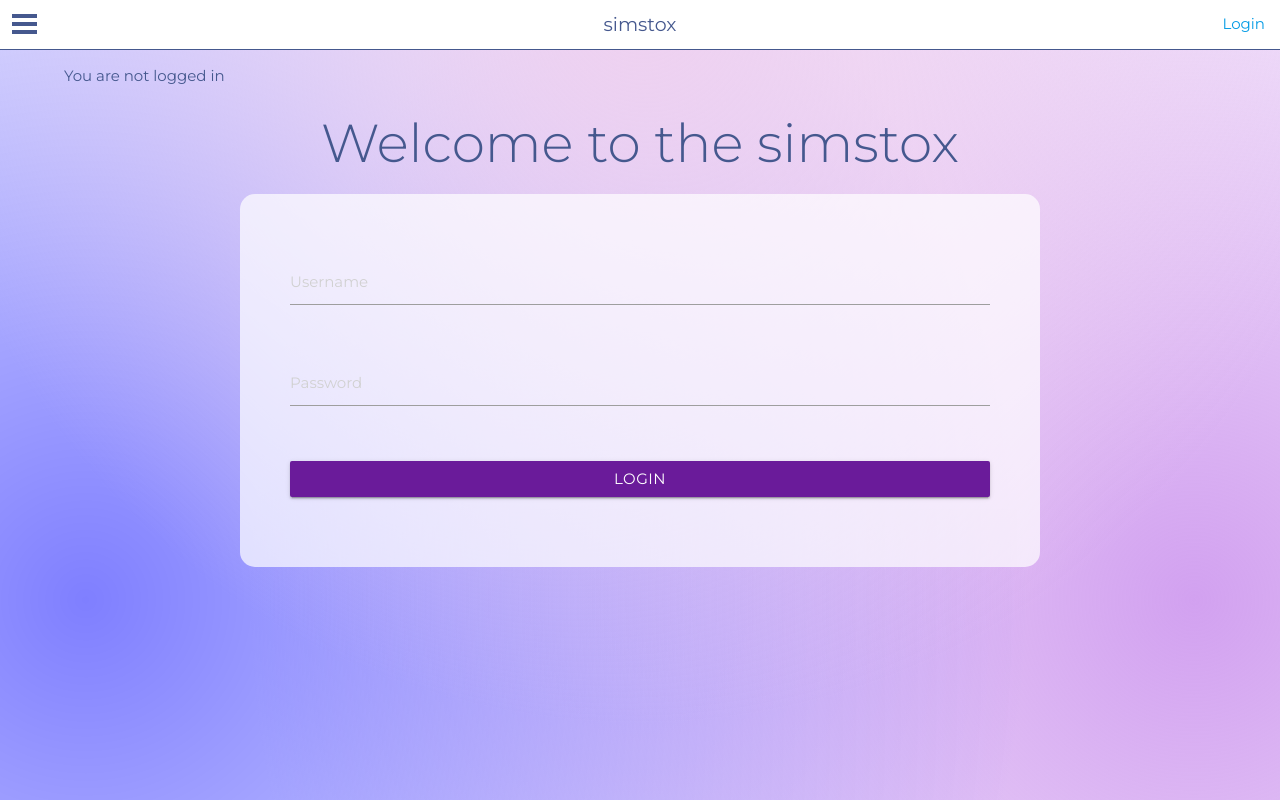
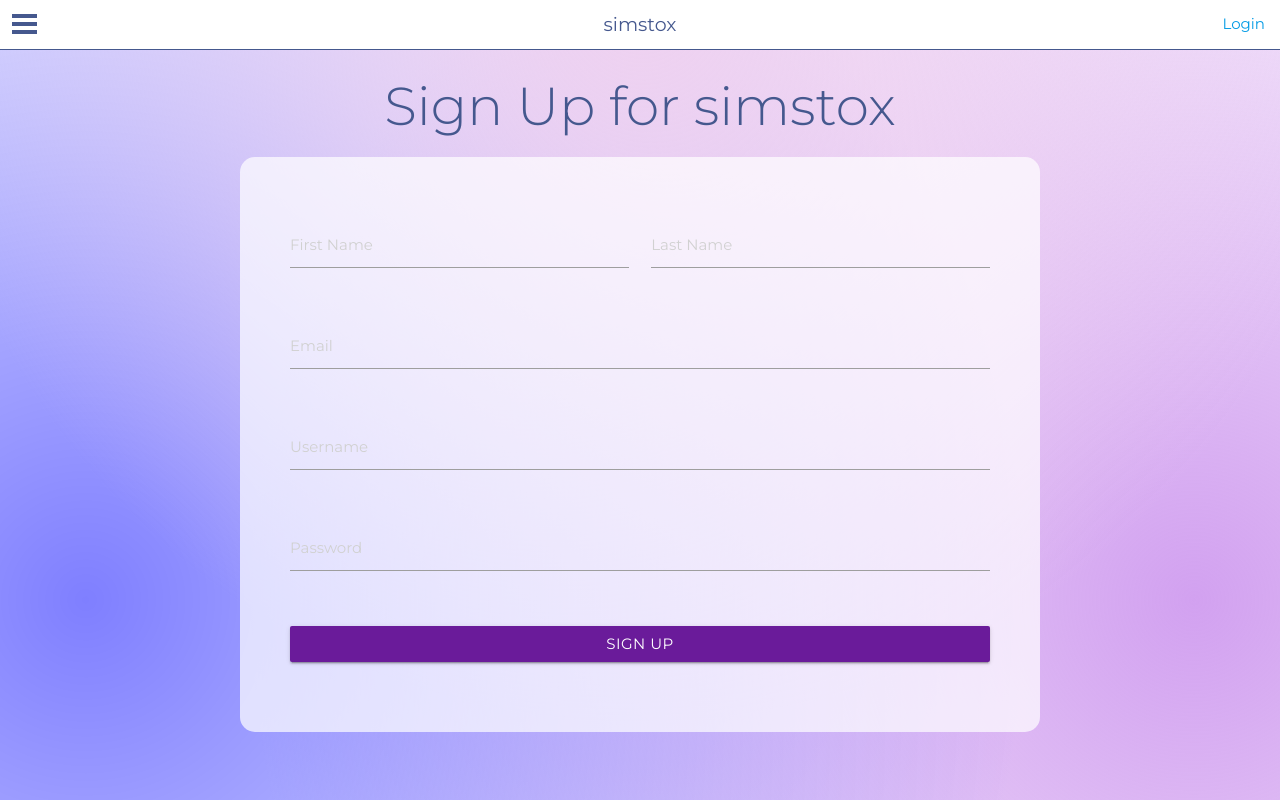
Before and after one commit to SunnyIzr/simstox-frontend, a React (Create React App) app in the folder client/: page /signup in a window 1280 px wide. Built offline with nearby package versions, Linux system fonts and the light colour scheme.

Commit message:
Add New User registration form

```diff
--- a/client/src/components/App.js
+++ b/client/src/components/App.js
@@ -7,6 +7,7 @@ import PortfolioContainer from '../containers/PortfolioContainer'
 import TradeFormContainer from '../containers/TradeFormContainer'
 import SideNavContainer from '../containers/SideNavContainer'
 import PositionContainer from '../containers/PositionContainer'
+import NewUserFormContainer from '../containers/NewUserFormContainer'
 
 // App components
 import Home from './Home'
@@ -40,8 +41,10 @@ const App = ({
         </div>
       ) : (
         <div>
-          <Route path="/*" render={ () => <p>You are not logged in</p>} />
-          <Route path="/*" render={ (props) => <Home {...props} login={login}/>}/>
+          <Switch>
+            <Route path="/signup" render={ (props) => <NewUserFormContainer {...props} />}/>
+            <Route path="/*" render={ (props) => <Home {...props} login={login}/>}/>
+          </Switch>
         </div>
       )}
     </div>
--- /dev/null
+++ b/client/src/components/NewUserForm.js
@@ -0,0 +1,49 @@
+import React from 'react';
+
+const NewUserForm = ({
+  handleSubmit,
+  handleFirstNameUpdate,
+  handleLastNameUpdate,
+  handleEmailUpdate,
+  handleUsernameUpdate,
+  handlePasswordUpdate
+}) => (
+  <div>
+  <h2 className='home-message'> Sign Up for simstox </h2>
+    <form className="login-form col s12" onSubmit={handleSubmit}>
+      <div className="row">
+        <div className="input-field col s6">
+          <input id="first_name" type="text" className="validate" onChange={handleFirstNameUpdate} placeholder="First Name" />
+        </div>
+        <div className="input-field col s6">
+          <input id="last_name" type="text" className="validate" onChange={handleLastNameUpdate} placeholder="Last Name" />
+        </div>
+      </div>
+      <div className="row">
+        <div className="input-field col s12">
+          <input id="email" type="text" className="validate" onChange={handleEmailUpdate} placeholder="Email" />
+        </div>
+      </div>
+      <div className="row">
+        <div className="input-field col s12">
+          <input id="username" type="text" className="validate" onChange={handleUsernameUpdate} placeholder="Username" />
+        </div>
+      </div>
+
+      <div className="row">
+        <div className="input-field col s12">
+          <input id="password" type="password" className="validate" onChange={handlePasswordUpdate} placeholder="Password" />
+        </div>
+      </div>
+
+      <div className="row">
+        <div className="input-field col s12">
+          <button className="btn waves-effect waves-light login-btn" type="submit" name="action">Sign Up
+          </button>
+        </div>
+      </div>
+    </form>
+  </div>
+)
+
+export default NewUserForm;
--- /dev/null
+++ b/client/src/containers/NewUserFormContainer.js
@@ -0,0 +1,60 @@
+import React, { Component } from 'react';
+import NewUserForm from '../components/NewUserForm';
+
+class NewUserFormContainer extends Component {
+  constructor(){
+    super()
+    this.state={
+      first_name: '',
+      last_name: '',
+      username: '',
+      password: ''
+    }
+    this.handleFirstNameUpdate = this.handleFirstNameUpdate.bind(this)
+    this.handleLastNameUpdate = this.handleLastNameUpdate.bind(this)
+    this.handleEmailUpdate = this.handleEmailUpdate.bind(this)
+    this.handleUsernameUpdate = this.handleUsernameUpdate.bind(this)
+    this.handlePasswordUpdate = this.handlePasswordUpdate.bind(this)
+    this.handleSubmit = this.handleSubmit.bind(this)
+  }
+
+  handleFirstNameUpdate(e){
+    this.setState({first_name: e.target.value})
+  }
+
+  handleLastNameUpdate(e){
+    this.setState({last_name: e.target.value})
+  }
+
+  handleEmailUpdate(e){
+    this.setState({email: e.target.value})
+  }
+
+  handleUsernameUpdate(e){
+    this.setState({username: e.target.value})
+  }
+
+  handlePasswordUpdate(e){
+    this.setState({password: e.target.value})
+  }
+
+  handleSubmit(e){
+    e.preventDefault()
+    this.props.login(this.state)
+  }
+
+  render(){
+    return(
+      <NewUserForm
+        handleSubmit={this.handleSubmit}
+        handleFirstNameUpdate={this.handleFirstNameUpdate}
+        handleLastNameUpdate={this.handleLastNameUpdate}
+        handleEmailUpdate={this.handleEmailUpdate}
+        handleUsernameUpdate={this.handleUsernameUpdate}
+        handlePasswordUpdate={this.handlePasswordUpdate}
+      />
+    )
+  }
+}
+
+export default NewUserFormContainer;
```
